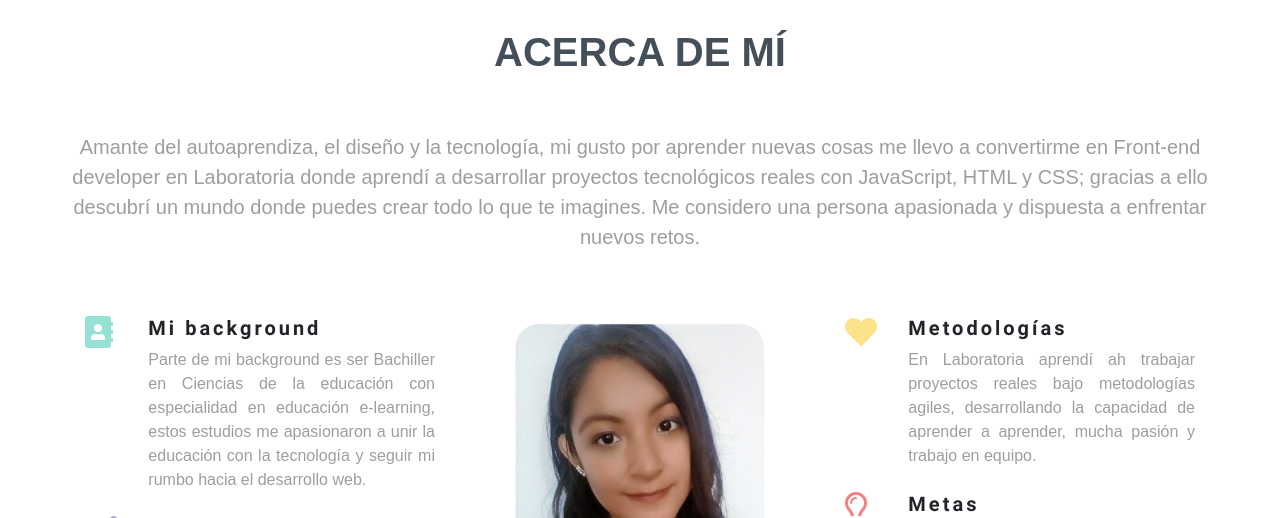
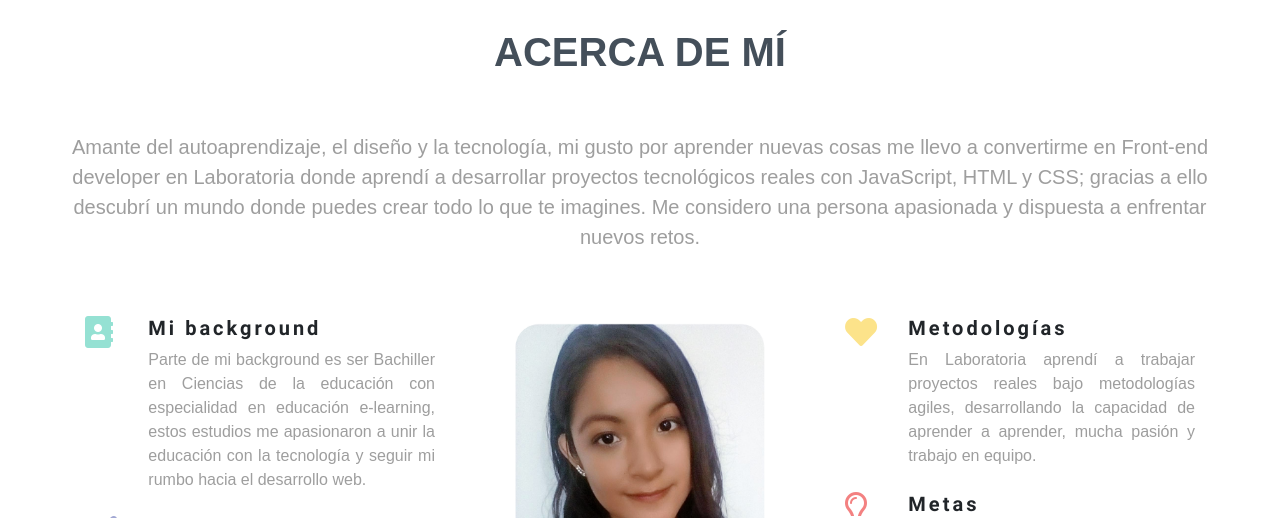
Before and after one commit to JoanLazo/portafolio-profesional, a website: page portafolio/index.html in a window 1280 px wide. Shown: the part 820-1338 px from the top of the page. Drawn offline with Linux system fonts and the light colour scheme.

Commit message:
corrigiendo texto

```diff
--- a/portafolio/index.html
+++ b/portafolio/index.html
@@ -97,7 +97,7 @@
     <!--Section heading-->
     <h1 class="h1 py-5 font-weight-bold text-center Nunito color-four">ACERCA DE MÍ</h1>
     <!--Section description-->
-    <p class="px-5 mb-5 pb-3 lead grey-text text-center Nunito text-justify">Amante del autoaprendiza, el diseño y la tecnología, mi gusto por aprender nuevas cosas me llevo a convertirme en Front-end developer en Laboratoria donde aprendí a desarrollar proyectos tecnológicos reales con JavaScript, HTML y CSS; gracias a ello descubrí un mundo donde puedes crear todo lo que te imagines. Me considero una persona apasionada y dispuesta a enfrentar nuevos retos.</p>
+    <p class="px-5 mb-5 pb-3 lead grey-text text-center Nunito text-justify">Amante del autoaprendizaje, el diseño y la tecnología, mi gusto por aprender nuevas cosas me llevo a convertirme en Front-end developer en Laboratoria donde aprendí a desarrollar proyectos tecnológicos reales con JavaScript, HTML y CSS; gracias a ello descubrí un mundo donde puedes crear todo lo que te imagines. Me considero una persona apasionada y dispuesta a enfrentar nuevos retos.</p>
      <div class="container">
     <!--Grid row-->
     <div class="row">
@@ -150,7 +150,7 @@
           </div>
           <div class="col-10 text-left">
             <h5 class="font-weight-bold">Metodologías</h5>
-            <p class="grey-text Nunito text-justify">En Laboratoria aprendí ah trabajar proyectos reales bajo metodologías agiles, desarrollando la capacidad de aprender a aprender, mucha pasión y trabajo en equipo.
+            <p class="grey-text Nunito text-justify">En Laboratoria aprendí a trabajar proyectos reales bajo metodologías agiles, desarrollando la capacidad de aprender a aprender, mucha pasión y trabajo en equipo.
             </p>
           </div>
         </div>
```
